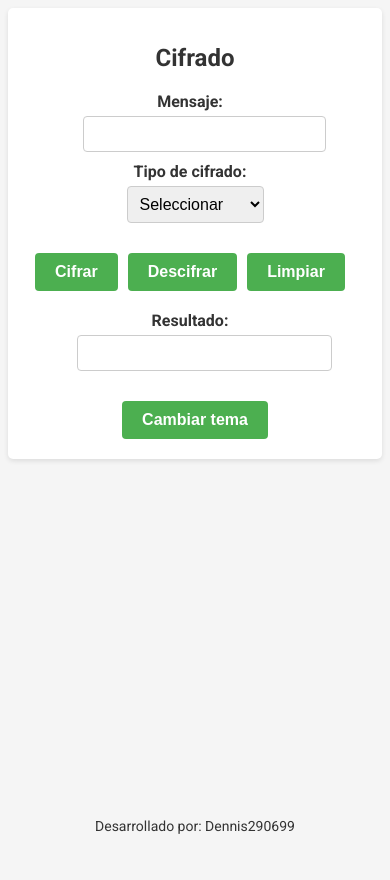
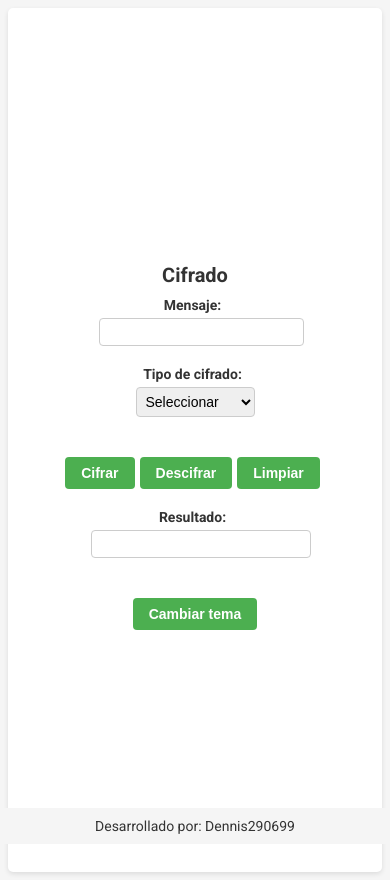
Before and after one commit to Dennis290699/Encryption_techniques, a plain HTML site: page index.html in a window 390 px wide. Both pictures are taken after a click on the button "Cifrar". Before the commit the page ends 844 px from the top, so only its background shows below. Drawn offline with Linux system fonts and the light colour scheme.

Commit message:
Add files via upload

```diff
--- a/css/style.css
+++ b/css/style.css
@@ -128,7 +128,7 @@ body {
   background-color: #2a7030;
 }
 
-/* Pie de pagina */
+/* Pie de página */
 .footer {
   position: fixed;
   bottom: 0;
@@ -146,3 +146,40 @@ body {
   background-color: #222;
   color: #f5f5f5;
 }
+
+/* Estilos específicos para dispositivos móviles */
+@media screen and (max-width: 900px) {
+  .container {
+    padding: 10px;
+    min-height: 100vh;
+    align-items: center;
+    display: flex;
+    flex-direction: column;
+    justify-content: center;
+  }
+
+  h1 {
+    font-size: 20px;
+    margin-bottom: 10px;
+  }
+
+  input[type="text"],
+  input[type="number"],
+  select {
+    width: 100%;
+    padding: 5px;
+    font-size: 14px;
+    margin-bottom: 10px;
+  }
+
+  .btn {
+    padding: 8px 16px;
+    font-size: 14px;
+  }
+
+  .form-group label,
+  .button-group button {
+    margin-right: 5px;
+    font-size: 14px;
+  }
+}
--- a/js/script.js
+++ b/js/script.js
@@ -14,15 +14,15 @@ function toggleOptions() {
 }
 
 // Llamar a la función toggleOptions() al cargar la página para ocultar las opciones por defecto
-  toggleOptions();
+window.addEventListener("load", toggleOptions);
 
 function encrypt() {
-    var message = document.getElementById("message").value;
+  var message = document.getElementById("message").value.toUpperCase();
   var cipherType = document.getElementById("cipher").value;
 
   var encryptedMessage = "";
 
-    if (cipherType === "caesar") {
+  if (cipherType === "cesar") {
     var shift = parseInt(document.getElementById("shift").value);
 
     for (var i = 0; i < message.length; i++) {
@@ -35,7 +35,7 @@ function encrypt() {
         encryptedMessage += message.charAt(i); // Non-alphabetic characters
       }
     }
-    } else if (cipherType === "affine") {
+  } else if (cipherType === "afin") {
     var keyA = parseInt(document.getElementById("keyA").value);
     var keyB = parseInt(document.getElementById("keyB").value);
 
@@ -55,12 +55,12 @@ function encrypt() {
 }
 
 function decrypt() {
-    var message = document.getElementById("message").value;
+  var message = document.getElementById("message").value.toUpperCase();
   var cipherType = document.getElementById("cipher").value;
 
   var decryptedMessage = "";
 
-    if (cipherType === "caesar") {
+  if (cipherType === "cesar") {
     var shift = parseInt(document.getElementById("shift").value);
 
     for (var i = 0; i < message.length; i++) {
@@ -73,7 +73,7 @@ function encrypt() {
         decryptedMessage += message.charAt(i); // Non-alphabetic characters
       }
     }
-    } else if (cipherType === "affine") {
+  } else if (cipherType === "afin") {
     var keyA = parseInt(document.getElementById("keyA").value);
     var keyB = parseInt(document.getElementById("keyB").value);
 
@@ -104,19 +104,7 @@ function encrypt() {
 }
 
 // Mostrar u ocultar opciones según el tipo de cifrado seleccionado
-  document.getElementById("cipher").addEventListener("change", function() {
-    var cipherType = document.getElementById("cipher").value;
-    var caesarOptions = document.getElementById("caesar-options");
-    var affineOptions = document.getElementById("affine-options");
-
-    if (cipherType === "caesar") {
-      caesarOptions.style.display = "block";
-      affineOptions.style.display = "none";
-    } else if (cipherType === "affine") {
-      caesarOptions.style.display = "none";
-      affineOptions.style.display = "block";
-    }
-  });
+document.getElementById("cipher").addEventListener("change", toggleOptions);
 
 function clearFields() {
   document.getElementById("message").value = ""; // Limpiar campo de mensaje
@@ -129,7 +117,6 @@ function encrypt() {
   toggleOptions(); // Ocultar las opciones de cifrado
 }
 
-
 function toggleTheme() {
   var body = document.getElementsByTagName("body")[0];
   body.classList.toggle("dark-theme");
```
Also changed, not shown: 1 other file. Lines whose indentation alone changed are shown as unchanged.
